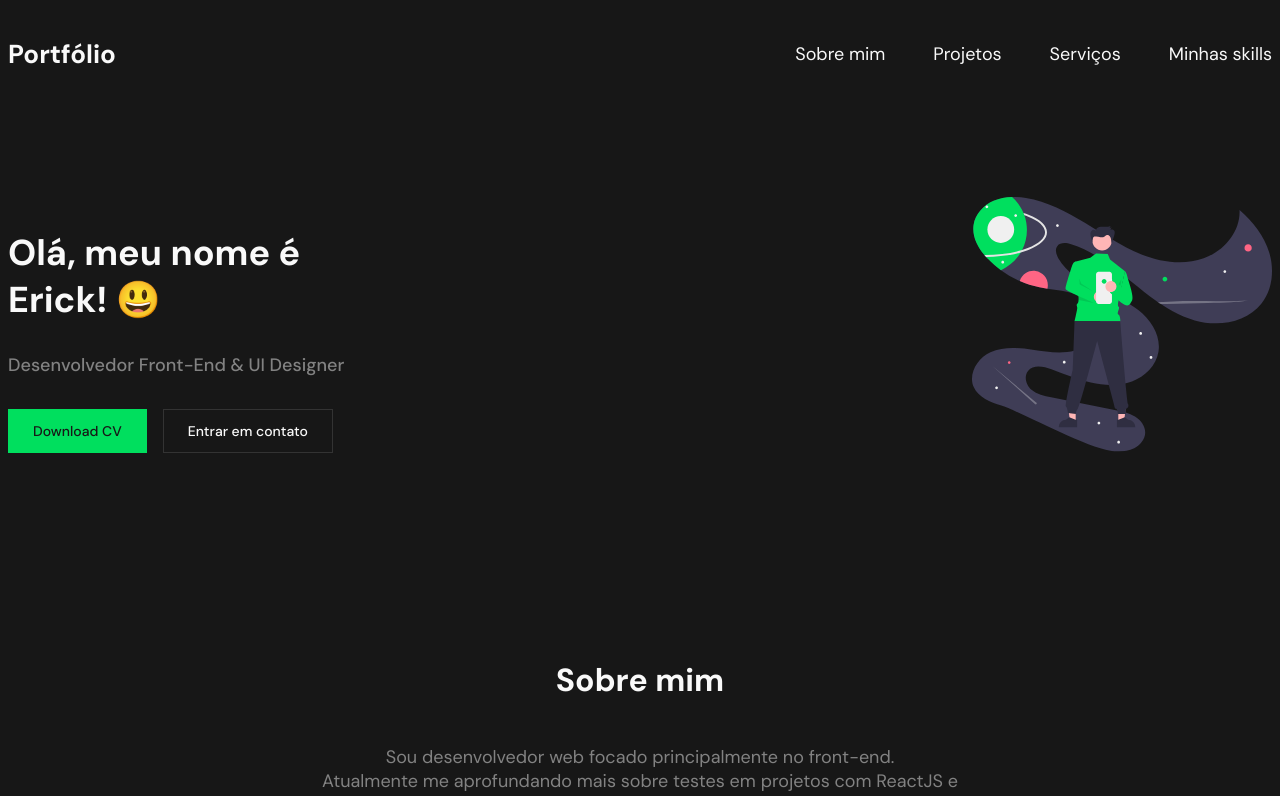
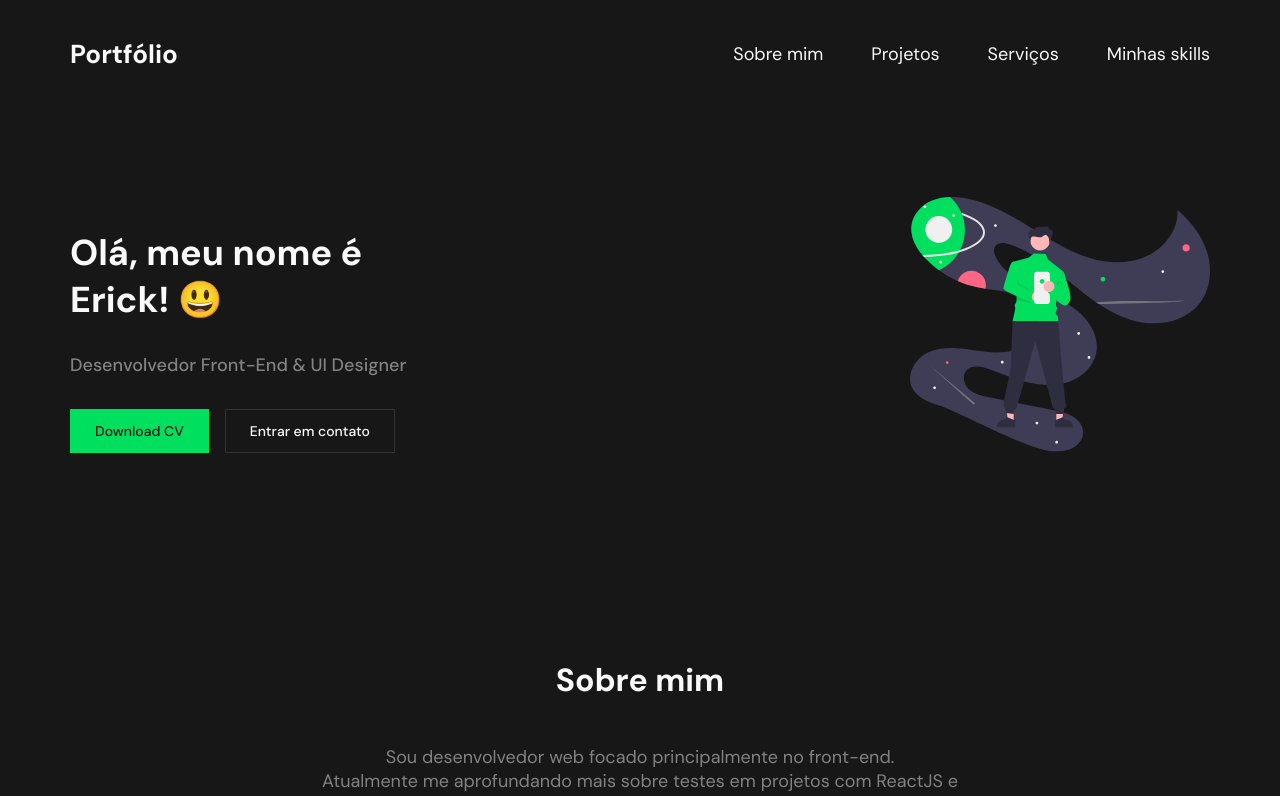
Before and after one commit to erickgust/portfolio, a React (Vite) app: page / in a window 1280 px wide. Shown: the top 796 px of the page. Built offline with nearby package versions, Linux system fonts and the light colour scheme.

Commit message:
feat: add styled-components and container to app

```diff
--- a/src/app.tsx
+++ b/src/app.tsx
@@ -1,17 +1,23 @@
+import styled from 'styled-components'
 import { About } from './about'
 import { Header } from './header'
 import { Hero } from './hero'
 import { Projects } from './projects'
 import { Skills } from './skills'
 
+const Container = styled.div`
+  max-width: 114rem;
+  margin: 0 auto;
+`
+
 export function App () {
   return (
-    <>
+    <Container>
       <Header />
       <Hero />
       <About />
       <Projects />
       <Skills />
-    </>
+    </Container>
   )
 }
```
